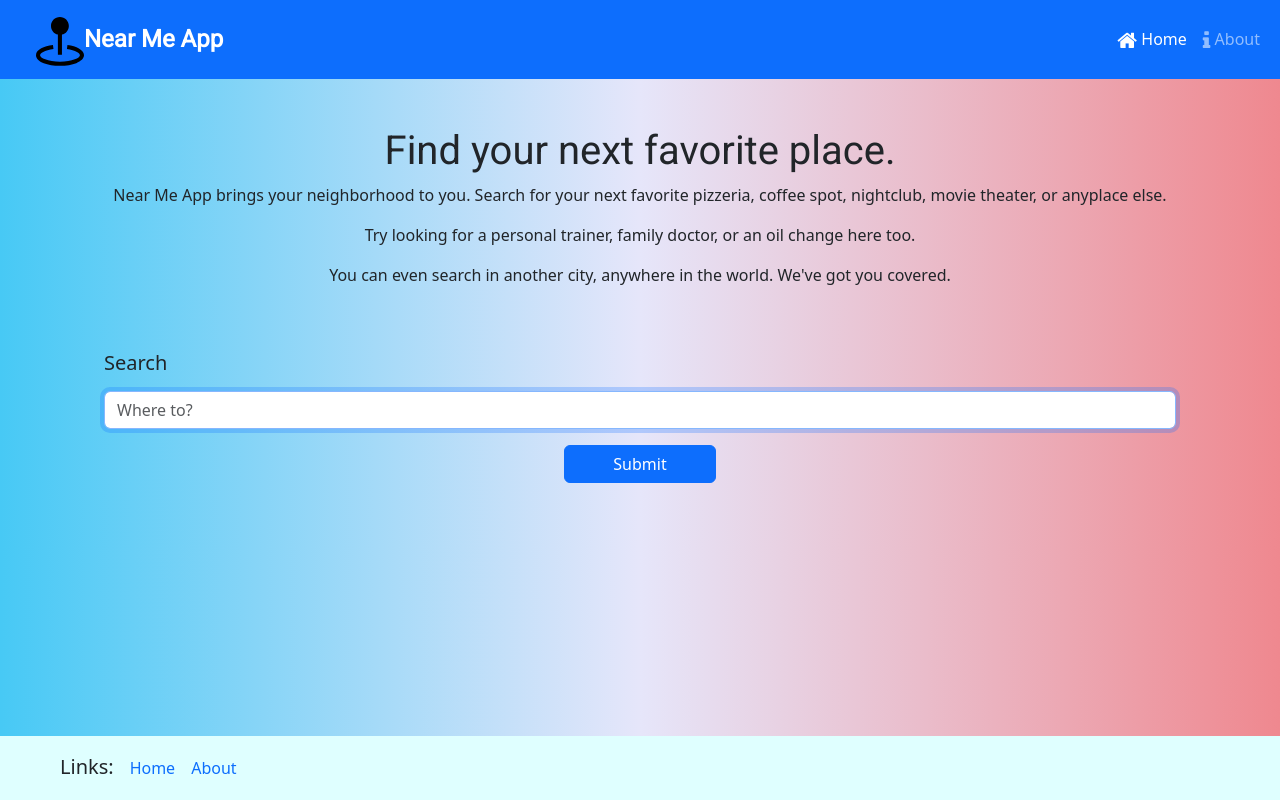
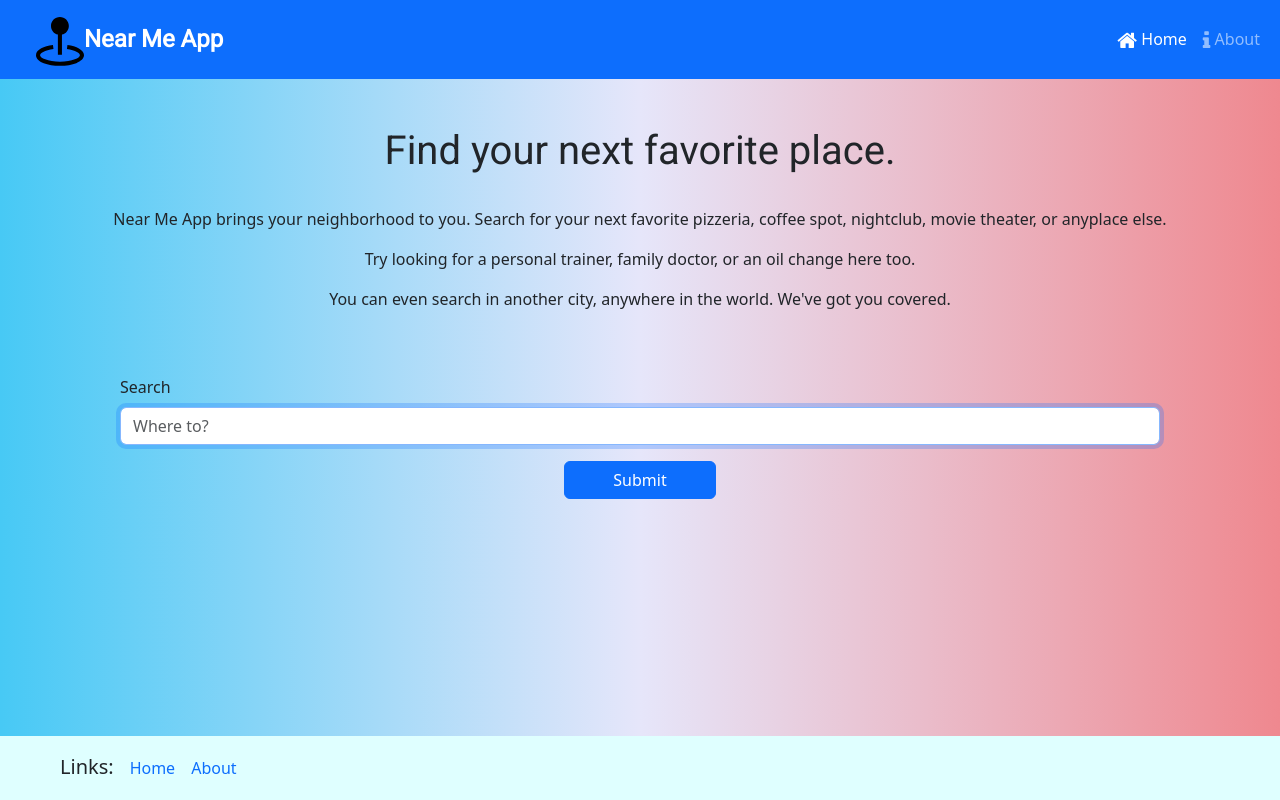
Before and after one commit to janbalangue/near-me-app, a React (Create React App) app: page / in a window 1280 px wide. Built offline with nearby package versions, Linux system fonts and the light colour scheme.

Commit message:
UI tweaks

```diff
--- a/src/App.css
+++ b/src/App.css
@@ -46,12 +46,18 @@ h3,
   border: 1px solid mediumslateblue;
 }
 
-#textIntro, #aboutText, #searchContainer {
+#textIntro, #aboutText {
   display: block;
   margin-left: 2rem;
   margin-right: 2rem;
   margin-top: 1rem;
   margin-bottom: 4rem;
+  width: auto;
+}
+
+#searchContainer {
+  margin-left: 6rem;
+  margin-right: 6rem;
   width: auto;
 }
 
--- a/src/features/home/HomeSearchForm.js
+++ b/src/features/home/HomeSearchForm.js
@@ -9,12 +9,10 @@ const HomeSearchForm = () => {
   };
   return (
     <Container id="searchContainer" fluid>
-      <form className="mt-3" onSubmit={handleSubmit}>
-        <FormGroup className="mx-5">
+      <form onSubmit={handleSubmit}>
+        <FormGroup>
           <Col>
-            <Label htmlFor="search">
-              <h5>Search</h5>
-            </Label>
+            <Label htmlFor="search">Search</Label>
             <Input
               className="form-control"
               id="search"
--- a/src/pages/AboutPage.js
+++ b/src/pages/AboutPage.js
@@ -11,7 +11,7 @@ const AboutPage = () => {
       <div id="aboutText" className="mt-5">
         <p className="text-center">
         This is a React portfolio project created for NuCamp. It provides points of interest
-         from a Java/Spring Boot REST API that calls the Google Maps Places API.
+         from a Java/Spring Boot REST API that calls the Places API in Google Maps.
         </p>
         <p className="text-center">
         Under the hood, the Places API uses geolocation.
--- a/src/pages/HomePage.js
+++ b/src/pages/HomePage.js
@@ -3,24 +3,25 @@ import HomeSearchForm from "../features/home/HomeSearchForm";
 import { useEffect } from "react";
 
 const HomePage = () => {
-  const [paragraphStyle, h1Style] = ["text-center", "text-center mt-5"];
+  const style = "text-center";
   useEffect(() => {
     document.title = "Near Me App | Home";
   }, []);
   return (
     <Container className="mt-5" fluid>
       <div id="textIntro">
-        <h1 className={h1Style}>Find your next favorite place.</h1>
-        <p className={paragraphStyle}>
+        <h1 className={style}>Find your next favorite place.</h1>
+        <br />
+        <p className={style}>
           Near Me App brings your neighborhood to you. Search for your next
           favorite pizzeria, coffee spot, nightclub, movie theater, or anyplace
           else.
         </p>
-        <p className={paragraphStyle}>
+        <p className={style}>
           Try looking for a personal trainer, family doctor, or an oil change
           here too.
         </p>
-        <p className={paragraphStyle}>
+        <p className={style}>
           You can even search in another city, anywhere in the world. We've got
           you covered.
         </p>
```
